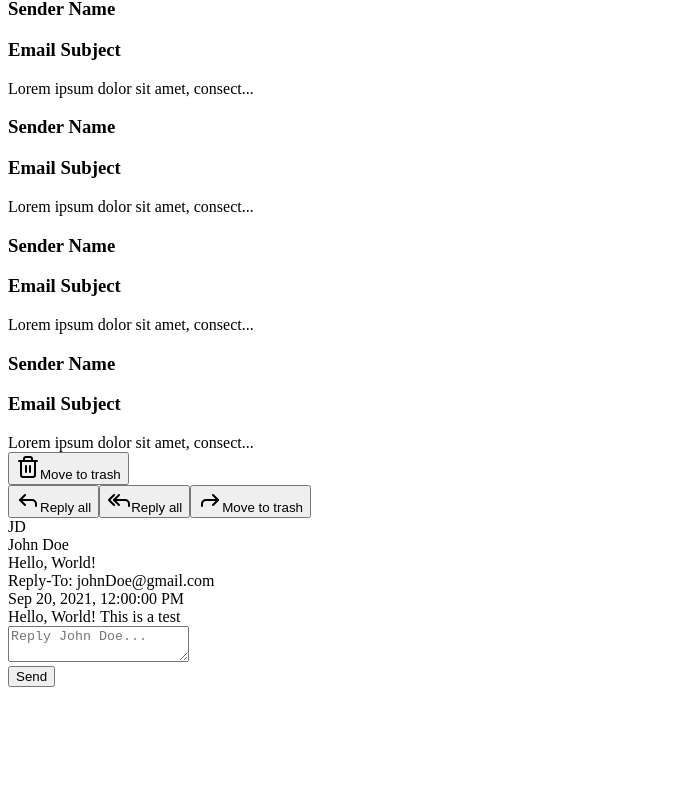
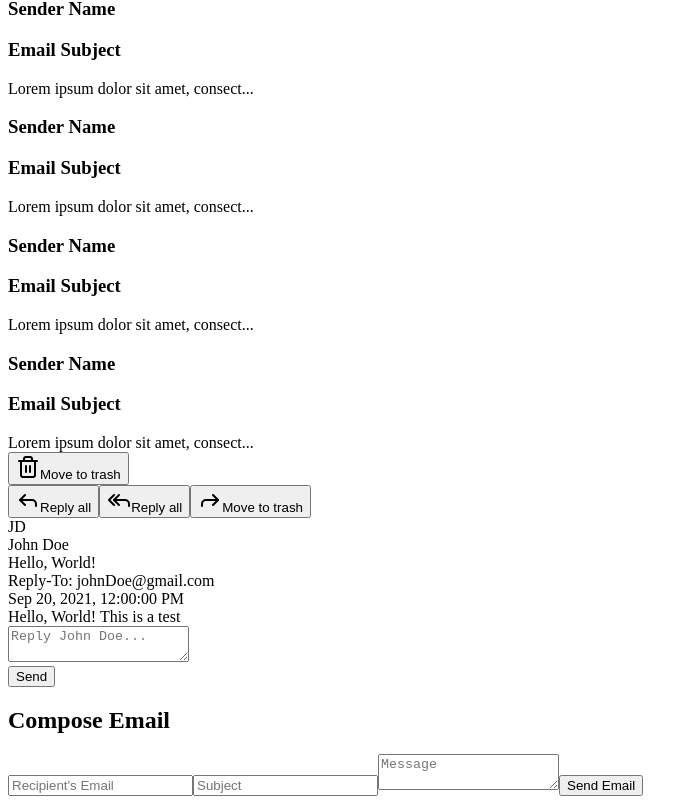
Before and after one commit to raphaelsanchez0/hear-mail, a Next.js app: page /email in a window 1280 px wide. Shown: the part 2036-2840 px from the top of the page, without its empty margins (0-698 px from the left). Before the commit the page ends 2731 px from the top, so only its background shows below. Built offline with nearby package versions, Linux system fonts and the light colour scheme.

Commit message:
adding compose funcionality

```diff
--- /dev/null
+++ b/app/api/sendEmail/route.ts
@@ -0,0 +1,35 @@
+import { NextRequest, NextResponse } from 'next/server';
+import nodemailer from 'nodemailer';
+
+export async function POST(req: NextRequest) {
+  try {
+    // Extract data from the request body
+    const { email, subject, message } = await req.json();
+
+    // Set up the Nodemailer transporter with Gmail credentials (without environment variables)
+    const transporter = nodemailer.createTransport({
+      service: 'gmail',
+      auth: {
+        user: 'your-email@gmail.com', // Replace with your Gmail address
+        pass: 'your-app-password',    // Replace with your Gmail App password (see below)
+      },
+    });
+
+    // Configure the email options
+    const mailOptions = {
+      from: 'your-email@gmail.com',  // Sender's email address
+      to: email,                     // Receiver's email address
+      subject: subject,              // Subject of the email
+      text: message,                 // Message body
+    };
+
+    // Send the email
+    const info = await transporter.sendMail(mailOptions);
+
+    // Return a success response
+    return NextResponse.json({ message: 'Email sent successfully!', info });
+  } catch (error) {
+    console.error('Error sending email:', error);
+    return NextResponse.json({ message: 'Failed to send email', error }, { status: 500 });
+  }
+}
--- a/app/email/page.tsx
+++ b/app/email/page.tsx
@@ -1,21 +1,48 @@
+'use client'; // This tells Next.js to treat this component as a Client Component
+
+import { useState } from "react";
 import EmailContent from "@/components/email-content/EmailContent";
 import EmailList from "@/components/email-list/EmailList";
-import NavButton from "@/components/nav-button/NavButton";
 import Sidebar from "@/components/sidebar/Sidebar";
 import { Button } from "@/components/ui/button";
 import { Input } from "@/components/ui/input";
-import { ScrollArea } from "@/components/ui/scroll-area";
-import { Separator } from "@/components/ui/separator";
 import { Mail } from "@/utils/types";
-import { Inbox, Send, File, Trash2, Search, Settings } from "lucide-react";
 
 export default function EmailClientPage() {
+  const [recipientEmail, setRecipientEmail] = useState("");
+  const [subject, setSubject] = useState("");
+  const [message, setMessage] = useState("");
+  const [responseMessage, setResponseMessage] = useState("");
+
   const exampleMail: Mail = {
     name: "John Doe",
     subject: "Hello, World!",
     recipientEmail: "johnDoe@gmail.com",
     date: "2021-09-20T12:00:00Z",
     body: "Hello, World! This is a test",
+  };
+
+  const sendEmail = async (e: React.FormEvent) => {
+    e.preventDefault();
+    try {
+      const res = await fetch("/api/sendEmail", {
+        method: "POST",
+        headers: {
+          "Content-Type": "application/json",
+        },
+        body: JSON.stringify({
+          email: recipientEmail,
+          subject: subject,
+          message: message,
+        }),
+      });
+
+      const result = await res.json();
+      setResponseMessage(result.message);
+    } catch (error) {
+      console.error("Error sending email:", error);
+      setResponseMessage("Failed to send email");
+    }
   };
 
   return (
@@ -27,8 +54,39 @@ export default function EmailClientPage() {
       <EmailList />
 
       {/* Email Content */}
+      <EmailContent mail={exampleMail} />
 
-      <EmailContent mail={exampleMail} />
+      {/* Compose Email Form */}
+      <div className="w-1/3 p-4">
+        <h2>Compose Email</h2>
+        <form onSubmit={sendEmail}>
+          <Input
+            type="email"
+            placeholder="Recipient's Email"
+            value={recipientEmail}
+            onChange={(e) => setRecipientEmail(e.target.value)}
+            required
+          />
+          <Input
+            type="text"
+            placeholder="Subject"
+            value={subject}
+            onChange={(e) => setSubject(e.target.value)}
+            required
+          />
+          <textarea
+            className="w-full h-40 border border-gray-300 rounded p-2 mt-2"
+            placeholder="Message"
+            value={message}
+            onChange={(e) => setMessage(e.target.value)}
+            required
+          />
+          <Button type="submit" className="mt-2">
+            Send Email
+          </Button>
+        </form>
+        {responseMessage && <p className="mt-2">{responseMessage}</p>}
+      </div>
     </div>
   );
 }
--- a/package.json
+++ b/package.json
@@ -23,6 +23,7 @@
     "next": "14.2.11",
     "next-auth": "^4.24.7",
     "next-themes": "^0.3.0",
+    "nodemailer": "^6.9.15",
     "react": "^18",
     "react-dom": "^18",
     "react-resizable-panels": "^2.1.2",
@@ -31,6 +32,7 @@
   },
   "devDependencies": {
     "@types/node": "^20",
+    "@types/nodemailer": "^6.4.15",
     "@types/react": "^18",
     "@types/react-dom": "^18",
     "eslint": "^8",
```
Also changed, not shown: 1 other file (tests, documents, lock files or other folders).
